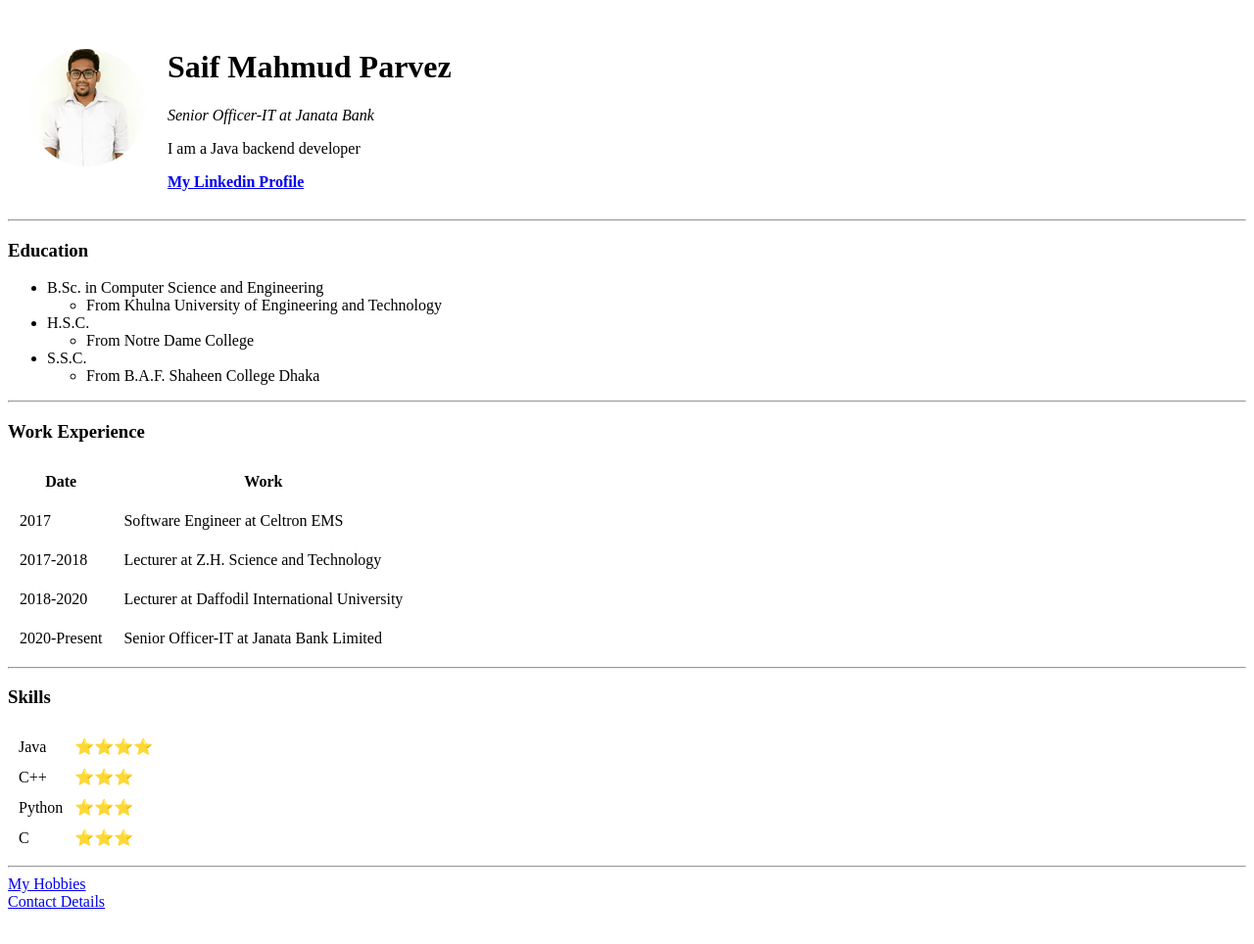
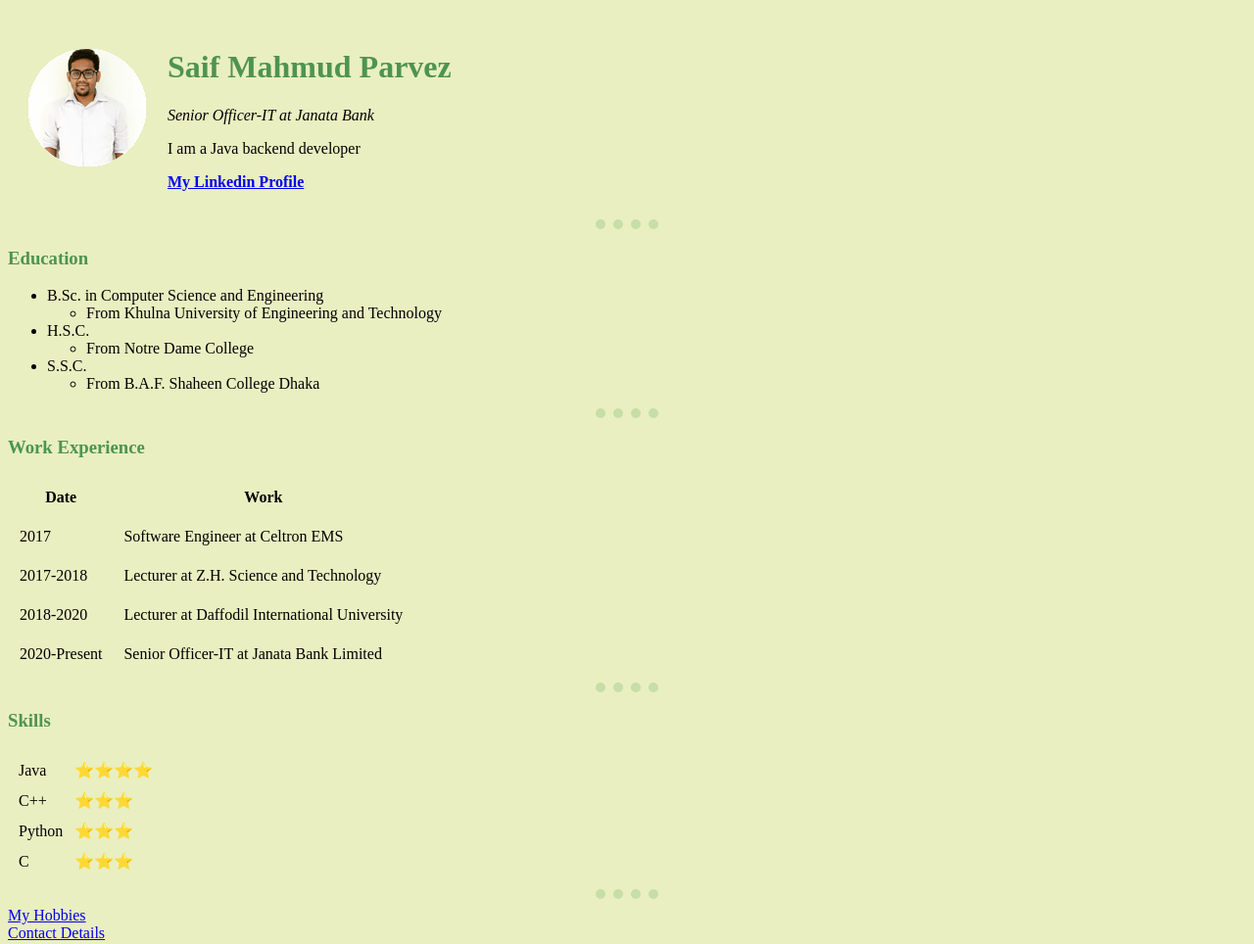
Before and after one commit to saif14/PythonPracticeProjects, a plain HTML site: page WebDevelopmentProjects/HTMLPersonalSite/index.html in a window 1280 px wide. Shown: the whole page at 98% size. Before the commit the page ends 938 px from the top, so only its background shows below. Drawn offline with Linux system fonts and the light colour scheme.

Commit message:
modified personal website proj

```diff
--- a/WebDevelopmentProjects/HTML - Personal Site/contacts.html
+++ b/WebDevelopmentProjects/HTMLPersonalSite/contacts.html
@@ -5,6 +5,7 @@
     <meta http-equiv="X-UA-Compatible" content="IE=edge">
     <meta name="viewport" content="width=device-width, initial-scale=1.0">
     <title>Contact Details</title>
+    <link rel="stylesheet" href="css/styles.css">
 </head>
 <body>
     <h3>Contact Me</h3>
@@ -14,16 +15,16 @@
         <p>Mail Me</p>
         <ul>
             <li>saif.mahmud.parvez@gmail.com</li>
-            <form action="">
+            <form action="mailto:saif.mahmud.parvez@gmail.com" method="post", enctype="text/plain">
                 <label for="">Your Name:</label>
-                <input type="text">
+                <input type="text", name="yourName">
                 <br>
                 <label for="">Your Email:</label>
-                <input type="email">
+                <input type="email", name=""yourEmail>
                 <br>
                 <label for="">Your Message:</label><br>
                 <textarea name="" id="" cols="30" rows="10"></textarea><br>
-                <input type="submit">
+                <input type="submit", name=""yourMessage>
             </form>
         </ul>
         <p>Give Me Call</p>
--- /dev/null
+++ b/WebDevelopmentProjects/HTMLPersonalSite/css/styles.css
@@ -0,0 +1,19 @@
+body {
+    background-color : #E9EFC0;
+}
+hr {
+    background-color : #edf8ea;
+    border-style: none;
+    width: 5%;
+    border-top-style: dotted;
+    border-color: #83BD75;
+    border-width: 10px;
+    background-color: #E9EFC0;
+    opacity: 0.33;
+}
+h1{
+    color:#4E944F
+}
+h3{
+    color:#4E944F
+}
--- a/WebDevelopmentProjects/HTML - Personal Site/index.html
+++ b/WebDevelopmentProjects/HTMLPersonalSite/index.html
@@ -6,6 +6,7 @@
     <meta http-equiv="X-UA-Compatible" content="IE=edge" />
     <meta name="viewport" content="width=device-width, initial-scale=1.0" />
     <title>Saif Personal Site</title>
+    <link rel="stylesheet" href="css/styles.css">
 </head>
 
 <body>
```
Also changed, not shown: WebDevelopmentProjects/HTMLPersonalSite/hobbies.html (renamed from WebDevelopmentProjects/HTML - Personal Site/hobbies.html, +1 -0 lines), WebDevelopmentProjects/HTMLPersonalSite/my_img.gif (renamed from WebDevelopmentProjects/HTML - Personal Site/my_img.gif).
